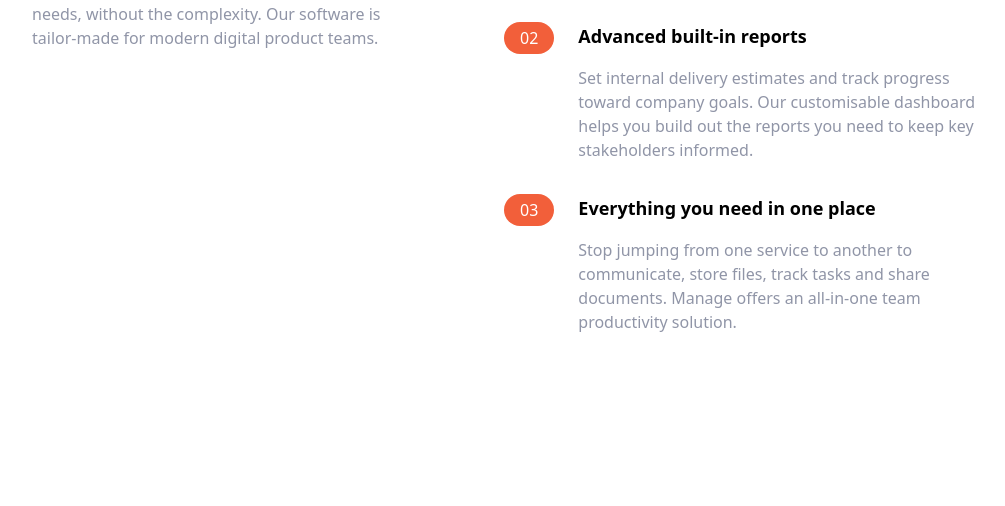
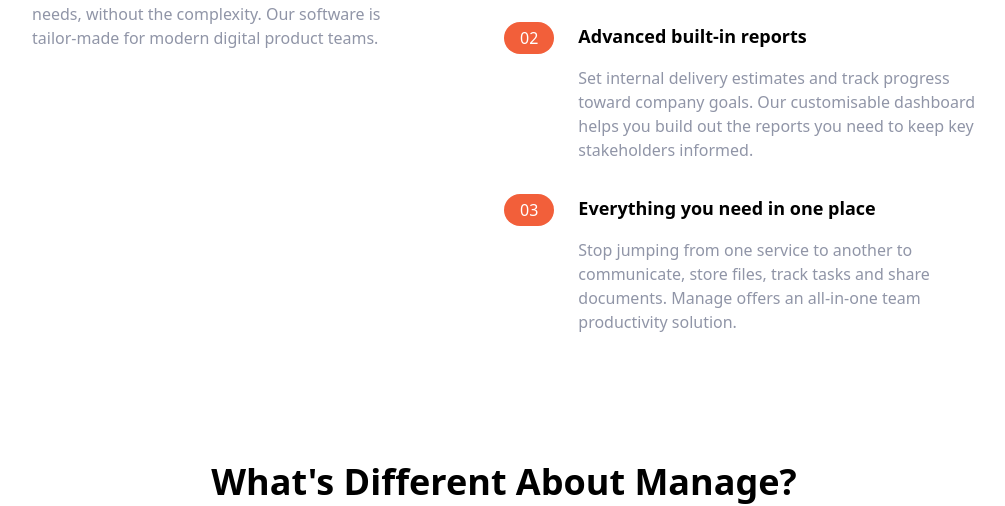
Before and after one commit to A-K-M-Fozlol-Hoq/tailwind-landing-page, a website: page index.html in a window 1280 px wide. Shown: the part 814-1320 px from the top of the page, without its empty margins (136-1141 px from the left). Before the commit the page ends 1148 px from the top, so only its background shows below. Drawn offline with Linux system fonts and the light colour scheme.

Commit message:
testimonial section on progress

```diff
--- a/index.html
+++ b/index.html
@@ -178,5 +178,16 @@
         </div>
       </div>
     </section>
+
+    <!-- Testimonials -->
+    <section id="testimonials">
+      <!-- container to heading and testimonial blocks -->
+      <div class="max-w-6xl px-5 mx-auto mt-32 text-center">
+        <!-- Heading -->
+        <h2 class="text-4xl font-bold text-center">
+          What's Different About Manage?
+        </h2>
+      </div>
+    </section>
   </body>
 </html>
```
Also changed, not shown: css/main.css.
